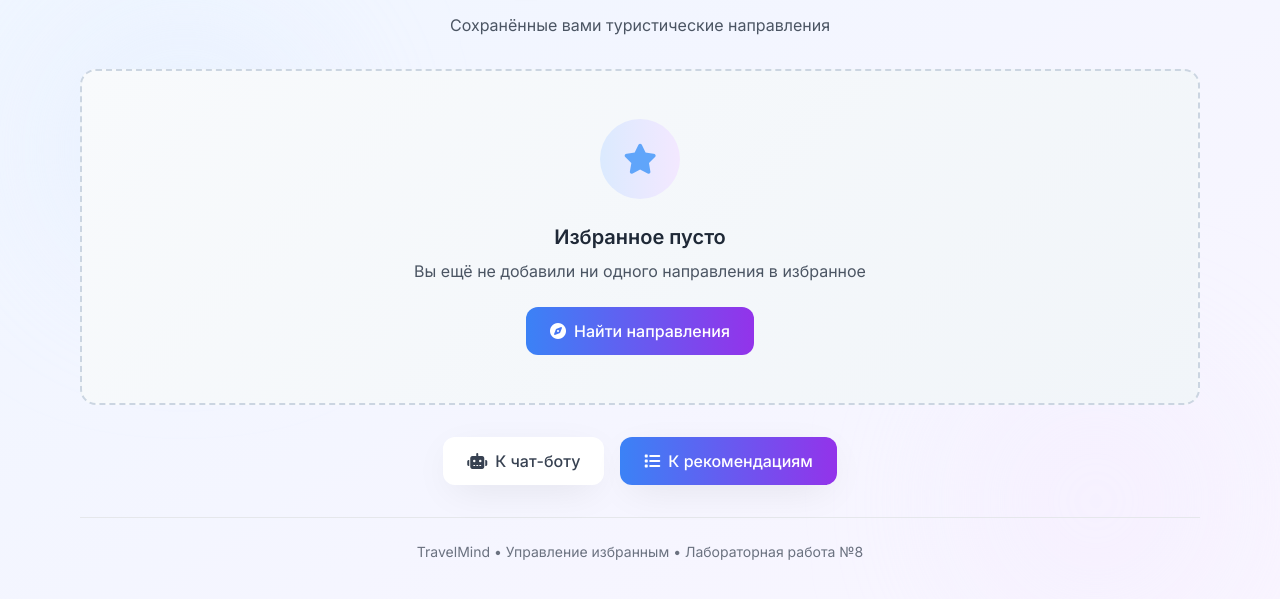
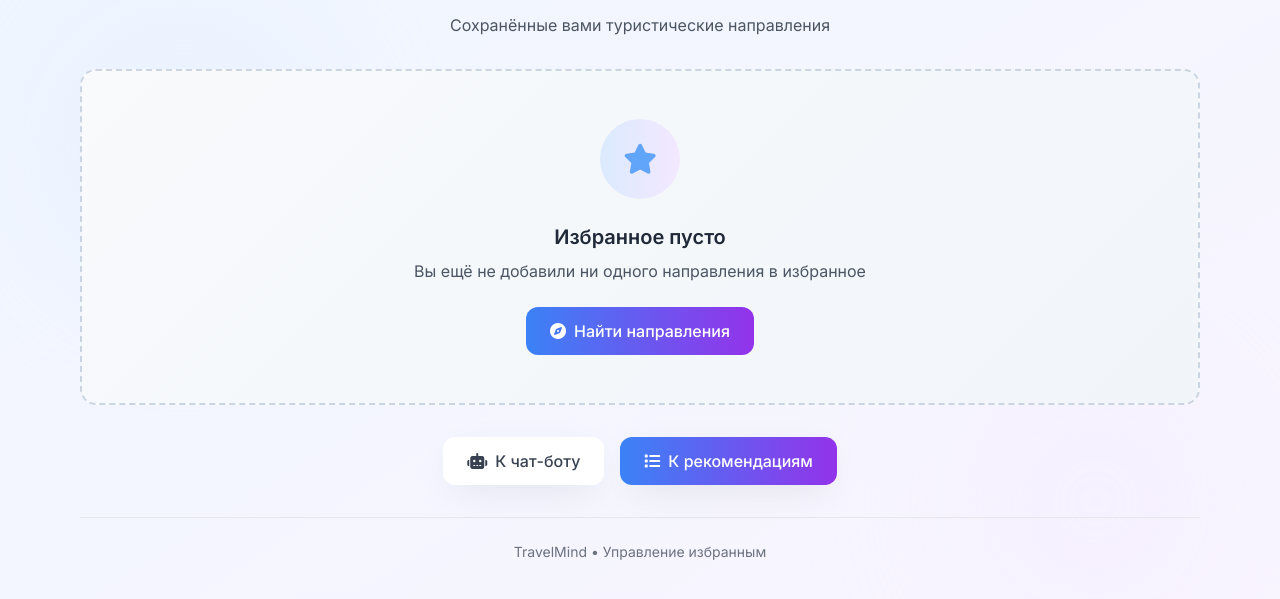
Before and after one commit to Michael04krd/tourist-recommendation, a website: page public/favorites.html in a window 1280 px wide. Shown: the part 75-674 px from the top of the page. Drawn offline with nearby package versions, Linux system fonts and the light colour scheme.

Commit message:
Update favorites.html

```diff
--- a/public/favorites.html
+++ b/public/favorites.html
@@ -56,7 +56,6 @@
             border: 2px dashed #cbd5e1;
         }
 
-        /* Модальное окно */
         .modal {
             display: none;
             position: fixed;
@@ -86,7 +85,6 @@
             to { transform: translateY(0); opacity: 1; }
         }
 
-        /* Уведомления */
         .notification {
             position: fixed;
             top: 1.5rem;
@@ -114,7 +112,6 @@
             border-left-color: #667eea;
         }
 
-        /* Анимации */
         @keyframes fadeIn {
             from { opacity: 0; transform: translateY(10px); }
             to { opacity: 1; transform: translateY(0); }
@@ -146,7 +143,6 @@
             <p class="text-gray-600">Сохранённые вами туристические направления</p>
         </header>
 
-        <!-- Контент -->
         <div class="mb-8">
             <!-- Состояния -->
             <div id="loading-state" class="text-center py-12">
@@ -168,7 +164,6 @@
                 </div>
             </div>
 
-            <!-- Список избранного -->
             <div id="favorites-content" class="hidden">
                 <div class="flex items-center justify-between mb-6">
                     <div>
@@ -187,12 +182,10 @@
                     </div>
                 </div>
 
-                <!-- Сетка направлений -->
                 <div id="favorites-grid" class="grid md:grid-cols-2 lg:grid-cols-3 gap-6">
                     <!-- Направления загрузятся через JS -->
                 </div>
 
-                <!-- Статистика -->
                 <div class="mt-8 bg-white rounded-2xl shadow-soft p-6">
                     <h3 class="font-semibold text-gray-800 mb-4 flex items-center space-x-2">
                         <i class="fas fa-chart-pie text-blue-500"></i>
@@ -216,7 +209,6 @@
             </div>
         </div>
 
-        <!-- Навигация -->
         <div class="flex justify-center space-x-4">
             <a href="index.html" class="px-6 py-3 bg-white rounded-xl shadow-soft text-gray-700 font-medium hover:shadow-md transition-all flex items-center space-x-2">
                 <i class="fas fa-robot"></i>
@@ -228,13 +220,11 @@
             </a>
         </div>
 
-        <!-- Footer -->
         <footer class="pt-6 mt-8 border-t border-gray-200 text-center">
-            <p class="text-gray-500 text-sm">TravelMind • Управление избранным • Лабораторная работа №8</p>
+            <p class="text-gray-500 text-sm">TravelMind • Управление избранным </p>
         </footer>
     </div>
 
-    <!-- Модальное окно -->
     <div id="details-modal" class="modal">
         <div class="modal-content">
             <div class="p-6">
@@ -251,7 +241,6 @@
         </div>
     </div>
 
-    <!-- Скрипты -->
     <script src="favorites.js"></script>
     <script>
         // Функции для модального окна
@@ -282,7 +271,6 @@
             }, 3000);
         };
 
-        // Закрытие модального окна при клике вне его
         document.getElementById('details-modal').onclick = function(e) {
             if (e.target === this) closeModal();
         };
```
